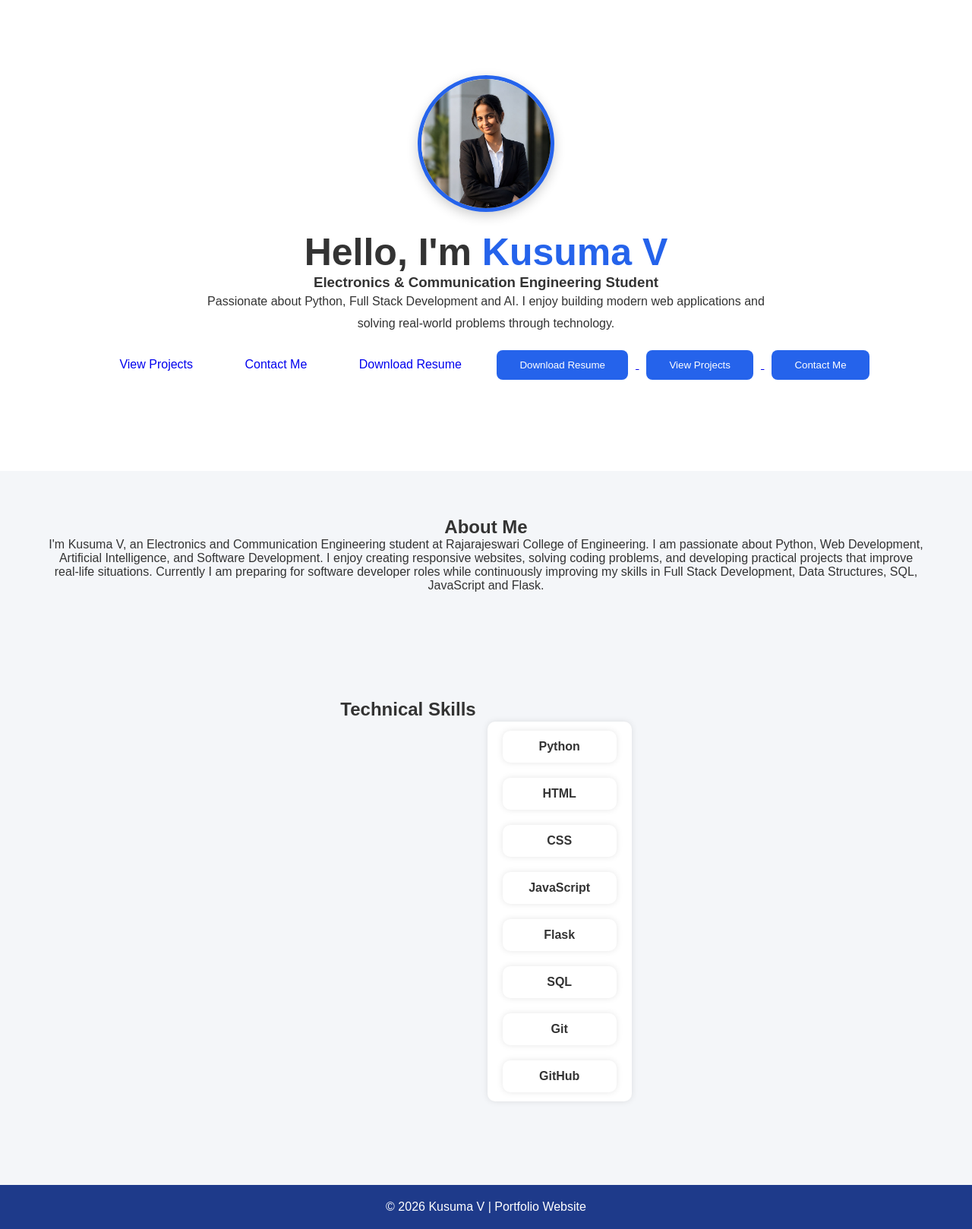
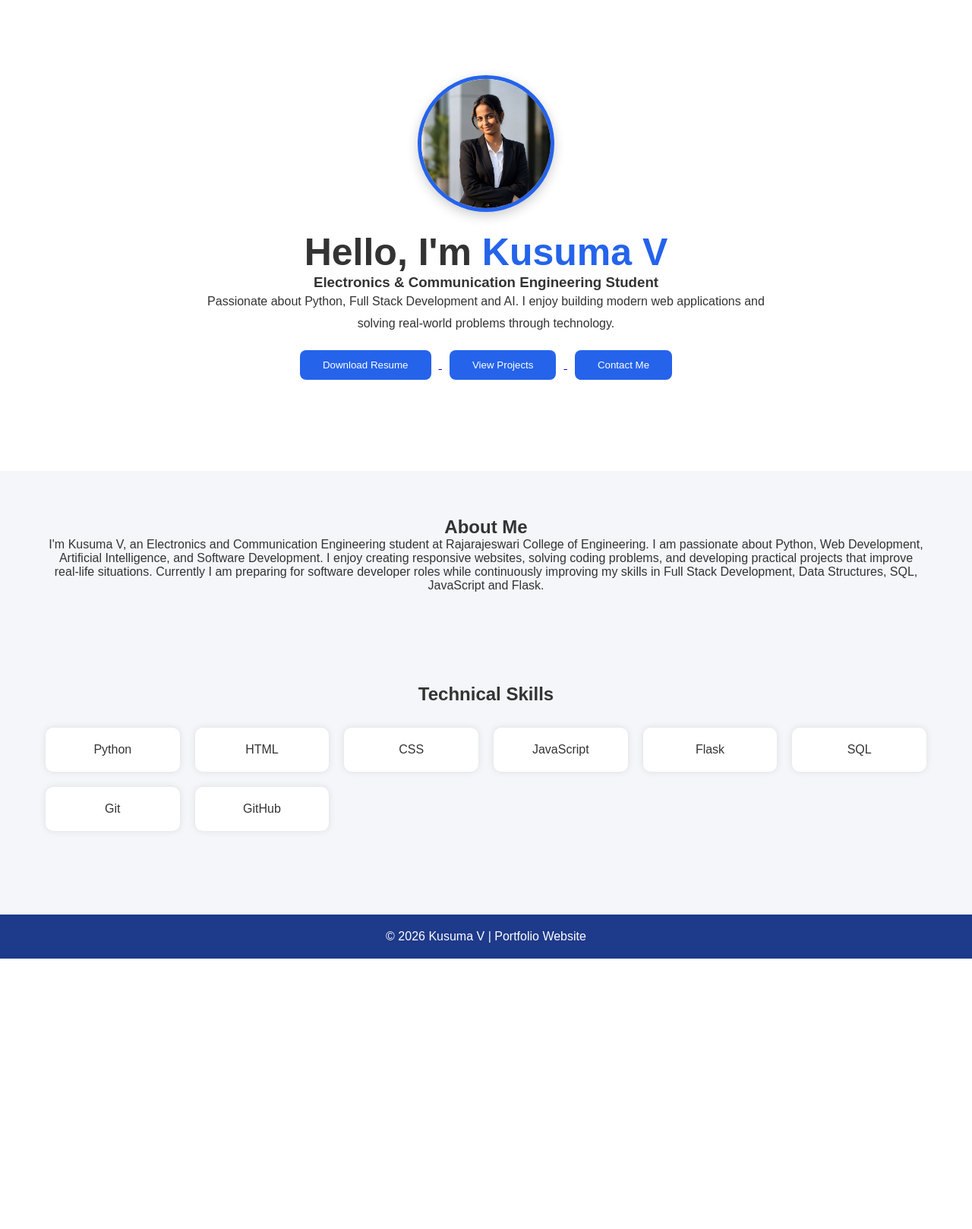
Before and after one commit to kusuma12-V/PORTFOLIO_WEBSITE, a Flask app: page / in a window 1280 px wide. Shown: the part 73-1691 px from the top of the page at 76% size. After the commit the page ends 1335 px from the top, so only its background shows below. Run offline with Flask 3, Linux system fonts and the light colour scheme.

Commit message:
Final  portfolio update

```diff
--- a/static/css/style.css
+++ b/static/css/style.css
@@ -203,26 +203,3 @@ form button{
     margin-bottom:20px;
     box-shadow:0 5px 15px rgba(0,0,0,0.2);
 }
-
-.skills{
-    display:flex;
-    flex-wrap:wrap;
-    gap:15px;
-    justify-content:center;
-    margin-top:20px;
-}
-
-.skills div{
-    padding:12px 20px;
-    background:white;
-    border-radius:10px;
-    box-shadow:0 0 8px rgba(0,0,0,.1);
-    font-weight:bold;
-}
-
-.btn{
-    margin:10px;
-    padding:12px 22px;
-    border-radius:8px;
-    text-decoration:none;
-}
--- a/templates/index.html
+++ b/templates/index.html
@@ -38,14 +38,6 @@ Passionate about Python, Full Stack Development and AI.
 I enjoy building modern web applications and solving real-world
 problems through technology.
 </p>
-
-<a href="#projects" class="btn">View Projects</a>
-
-<a href="#contact" class="btn">Contact Me</a>
-
-<a href="/static/resume/KUSUMAV_resume.pdf" class="btn" download>
-Download Resume
-</a>
 
   <a href="{{ url_for('static', filename='resume/KUSUMAV_resume.pdf') }}" download>
     <button>Download Resume</button>
--- a/templates/projects.html
+++ b/templates/projects.html
@@ -29,7 +29,7 @@
 <div class="project-container">
 
 <div class="project-card">
-    <a href="https://github.com/kusuma12-V" target="_blank">
+    <a href="https://github.com/kusuma12-V/AI-Resume-Analyzer.git" target="_blank">
 View on GitHub
 </a>
 
@@ -49,7 +49,7 @@ calculates ATS score and suggests improvements
 </div>
 
 <div class="project-card">
-    <a href="https://github.com/kusuma12-V" target="_blank">
+    <a href="https://github.com/kusuma12-V/Bone_Fracture_Recovery_Monitoring.git" target="_blank">
 View on GitHub
 </a>
 
@@ -68,7 +68,7 @@ bone fracture recovery using sensors.
 </div>
 
 <div class="project-card">
-    <a href="https://github.com/kusuma12-V" target="_blank">
+    <a href="https://github.com/kusuma12-V/PORTFOLIO_WEBSITE.git" target="_blank">
 View on GitHub
 </a>
 
```
